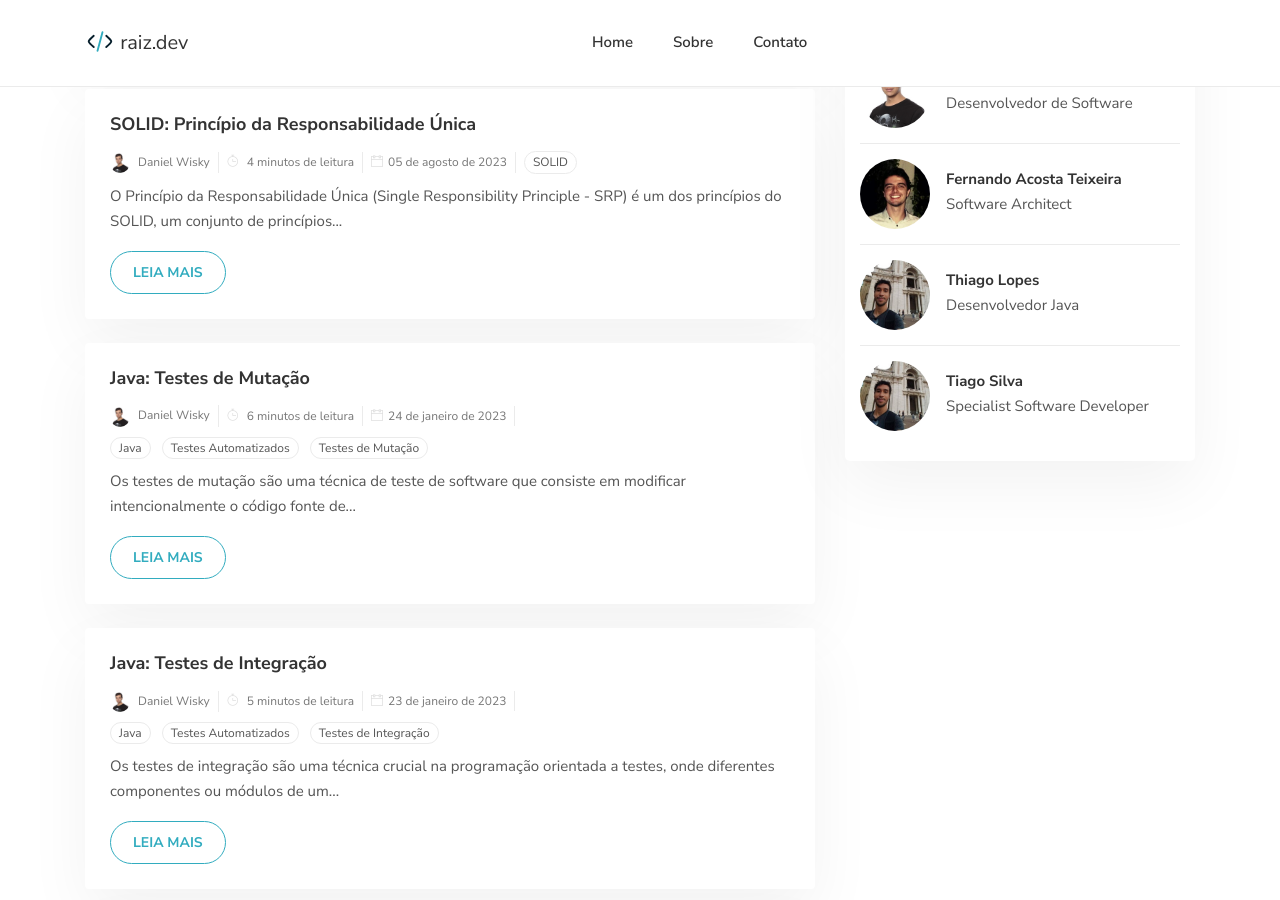
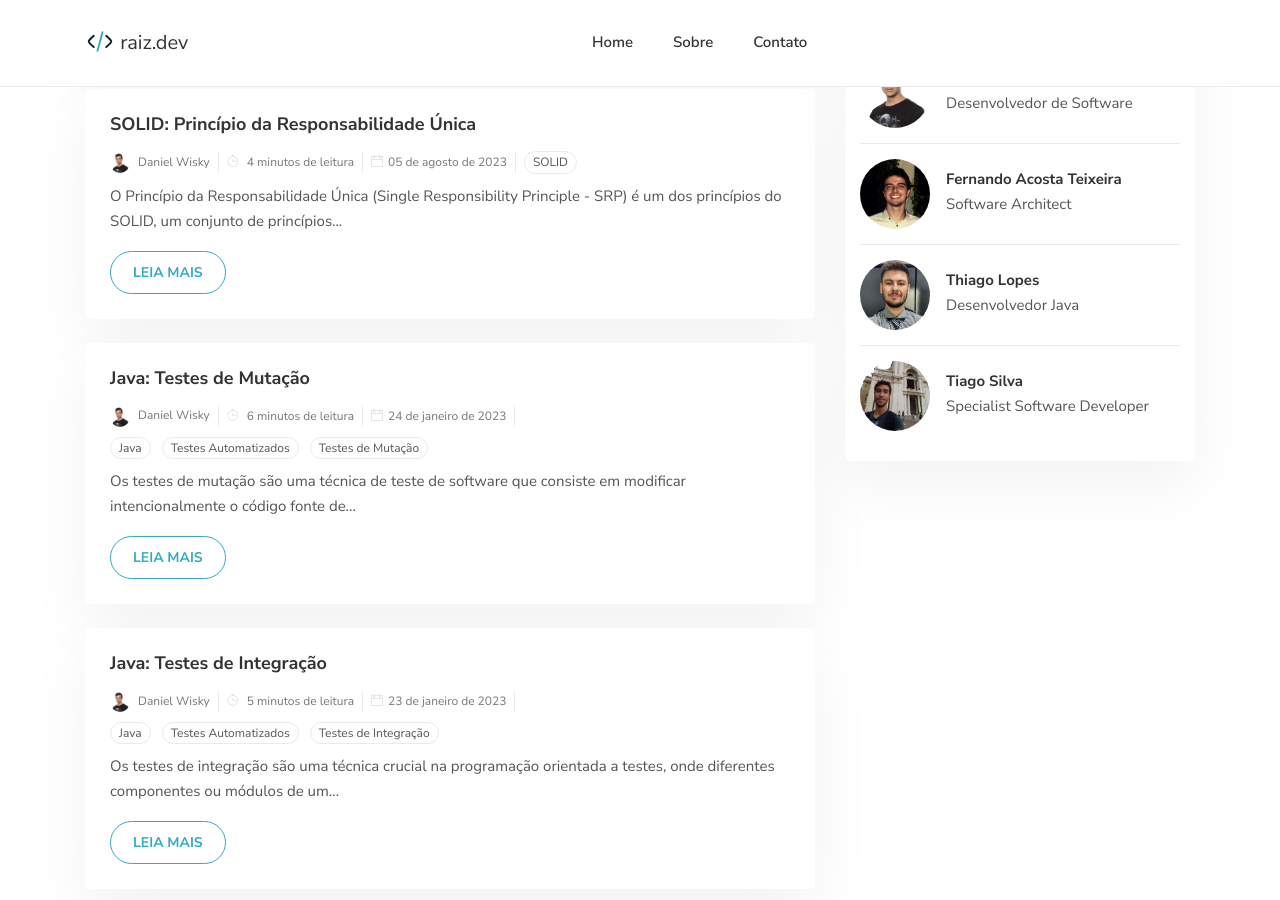
Before and after one commit to raiz-developer/raiz-developer.github.io, a Jekyll site: the page built from index.html, in a window 1280 px wide and 900 px high, scrolled down 1997 px. Built offline with Jekyll 4.4.1, drawn with Linux system fonts in a browser that asks for light colours; the list of posts is cut into pages by our own code.

Commit message:
fix: author

```diff
--- a/_data/authors.yml
+++ b/_data/authors.yml
@@ -29,7 +29,7 @@ thiagolopes:
   name: "Thiago Lopes"
   email: ""
   bio: "Desenvolvedor Java"
-  avatar: "/assets/img/authors/tiagosilva.jpeg"
+  avatar: "/assets/img/authors/thiagolopes.jpeg"
   social:
     - name: "LinkedIn"
       url: "https://www.linkedin.com/in/thiago-lopes-280b588a/"
```
